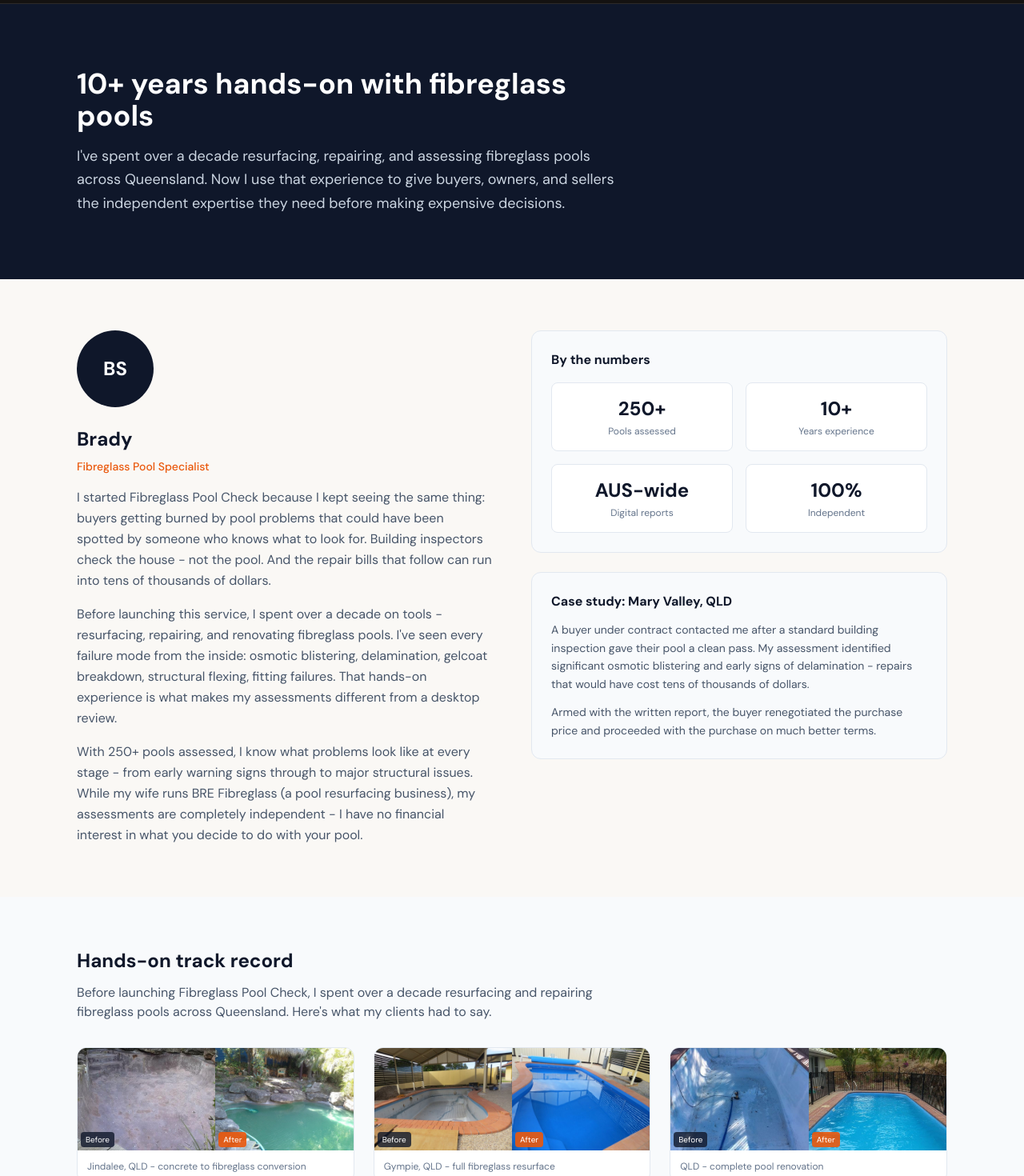
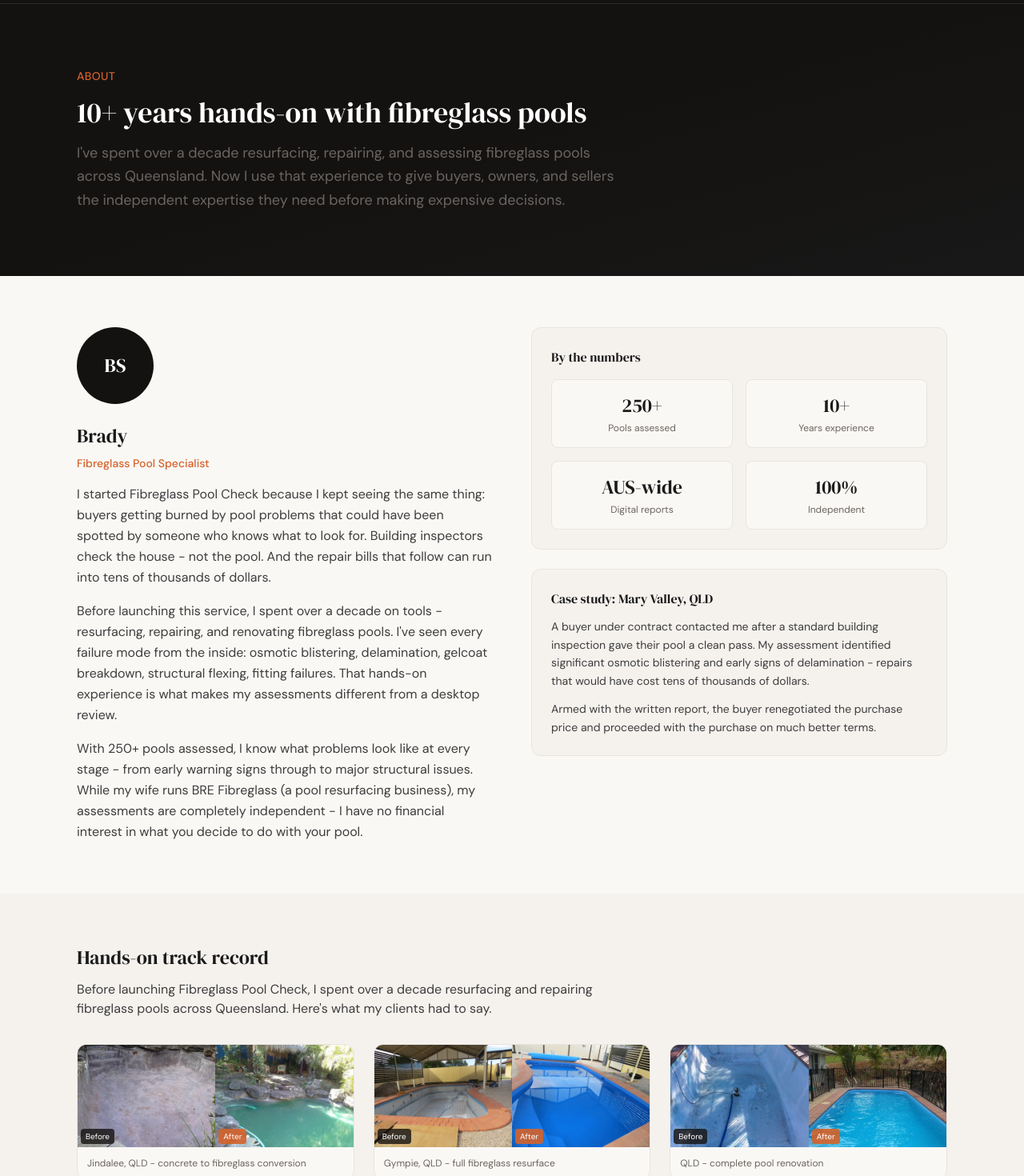
Before and after one commit to fibreglasspoolcheck/fibreglass-pool-check, a Next.js app: page /About in a window 1280 px wide. Shown: the part 60-1530 px from the top of the page at 80% size. Built offline with nearby package versions, Linux system fonts and the light colour scheme.

Commit message:
feat: update About page to editorial design

```diff
--- a/app/About/page.jsx
+++ b/app/About/page.jsx
@@ -1,6 +1,7 @@
 import Link from 'next/link'
 import Image from 'next/image'
 import BreadcrumbSchema from '../../components/BreadcrumbSchema'
+import DarkCTA from '../../components/DarkCTA'
 
 export const metadata = {
   title: 'About Fibreglass Pool Check | Independent Fibreglass Pool Specialist',
@@ -47,27 +48,29 @@
         { name: 'Home', url: '/' },
         { name: 'About', url: '/About' }
       ]} />
-      <section className="bg-slate-900 text-white py-16 lg:py-20">
-        <div className="max-w-6xl mx-auto px-4 sm:px-6 lg:px-8">
+      <section className="bg-deep text-white py-16 lg:py-20 relative overflow-hidden">
+        <div className="absolute inset-0 bg-gradient-to-br from-deep via-deep to-ink/80 pointer-events-none" />
+        <div className="max-w-6xl mx-auto px-4 sm:px-6 lg:px-8 relative">
           <div className="max-w-2xl">
-            <h1 className="text-4xl font-bold mb-4">10+ years hands-on with fibreglass pools</h1>
-            <p className="text-slate-300 text-lg leading-relaxed">
+            <div className="text-accent text-sm font-medium tracking-wide uppercase mb-4">About</div>
+            <h1 className="font-serif text-4xl mb-4">10+ years hands-on with fibreglass pools</h1>
+            <p className="text-warm-grey text-lg leading-relaxed">
               I've spent over a decade resurfacing, repairing, and assessing fibreglass pools across Queensland. Now I use that experience to give buyers, owners, and sellers the independent expertise they need before making expensive decisions.
             </p>
           </div>
         </div>
       </section>
 
-      <section className="py-16">
+      <section className="bg-cream py-16">
         <div className="max-w-6xl mx-auto px-4 sm:px-6 lg:px-8">
           <div className="grid grid-cols-1 lg:grid-cols-2 gap-12 items-start">
             <div>
-              <div className="w-24 h-24 bg-slate-900 rounded-full mb-6 flex items-center justify-center">
-                <span className="text-white text-2xl font-bold">BS</span>
+              <div className="w-24 h-24 bg-deep rounded-full mb-6 flex items-center justify-center">
+                <span className="text-white text-2xl font-serif">BS</span>
               </div>
-              <h2 className="text-2xl font-bold text-slate-900 mb-2">Brady</h2>
-              <div className="text-orange-600 text-sm font-medium mb-4">Fibreglass Pool Specialist</div>
-              <div className="space-y-4 text-slate-600 leading-relaxed">
+              <h2 className="font-serif text-2xl text-ink mb-2">Brady</h2>
+              <div className="text-accent text-sm font-medium mb-4">Fibreglass Pool Specialist</div>
+              <div className="space-y-4 text-ink-light leading-relaxed">
                 <p>
                   I started Fibreglass Pool Check because I kept seeing the same thing: buyers getting burned by pool problems that could have been spotted by someone who knows what to look for. Building inspectors check the house  -  not the pool. And the repair bills that follow can run into tens of thousands of dollars.
                 </p>
@@ -81,8 +84,8 @@
             </div>
 
             <div className="space-y-6">
-              <div className="bg-slate-50 border border-slate-200 rounded-xl p-6">
-                <h3 className="font-bold text-slate-900 mb-4">By the numbers</h3>
+              <div className="bg-warm-white border border-border-warm rounded-xl p-6">
+                <h3 className="font-serif text-ink mb-4">By the numbers</h3>
                 <div className="grid grid-cols-2 gap-4">
                   {[
                     { stat: '250+', label: 'Pools assessed' },
@@ -90,20 +93,20 @@
                     { stat: 'AUS-wide', label: 'Digital reports' },
                     { stat: '100%', label: 'Independent' },
                   ].map((item) => (
-                    <div key={item.label} className="text-center py-4 border border-slate-200 rounded-lg bg-white">
-                      <div className="text-2xl font-bold text-slate-900">{item.stat}</div>
-                      <div className="text-xs text-slate-500 mt-1">{item.label}</div>
+                    <div key={item.label} className="text-center py-4 border border-border-warm rounded-lg bg-cream">
+                      <div className="text-2xl font-serif text-ink">{item.stat}</div>
+                      <div className="text-xs text-warm-grey mt-1">{item.label}</div>
                     </div>
                   ))}
                 </div>
               </div>
 
-              <div className="bg-slate-50 border border-slate-200 rounded-xl p-6">
-                <h3 className="font-bold text-slate-900 mb-3">Case study: Mary Valley, QLD</h3>
-                <p className="text-slate-600 text-sm leading-relaxed mb-3">
+              <div className="bg-warm-white border border-border-warm rounded-xl p-6">
+                <h3 className="font-serif text-ink mb-3">Case study: Mary Valley, QLD</h3>
+                <p className="text-ink-light text-sm leading-relaxed mb-3">
                   A buyer under contract contacted me after a standard building inspection gave their pool a clean pass. My assessment identified significant osmotic blistering and early signs of delamination  -  repairs that would have cost tens of thousands of dollars.
                 </p>
-                <p className="text-slate-600 text-sm leading-relaxed">
+                <p className="text-ink-light text-sm leading-relaxed">
                   Armed with the written report, the buyer renegotiated the purchase price and proceeded with the purchase on much better terms.
                 </p>
               </div>
@@ -113,60 +116,60 @@
       </section>
 
       {/* Hands-on track record */}
-      <section className="bg-slate-50 py-16">
+      <section className="bg-warm-white py-16">
         <div className="max-w-6xl mx-auto px-4 sm:px-6 lg:px-8">
-          <h2 className="text-2xl font-bold text-slate-900 mb-3">Hands-on track record</h2>
-          <p className="text-slate-600 mb-8 max-w-2xl">
+          <h2 className="font-serif text-2xl text-ink mb-3">Hands-on track record</h2>
+          <p className="text-ink-light mb-8 max-w-2xl">
             Before launching Fibreglass Pool Check, I spent over a decade resurfacing and repairing fibreglass pools across Queensland. Here's what my clients had to say.
           </p>
 
           {/* Before/after gallery */}
           <div className="grid grid-cols-1 md:grid-cols-3 gap-6 mb-10">
-            <div className="rounded-xl overflow-hidden border border-slate-200 bg-white">
+            <div className="rounded-xl overflow-hidden border border-border-warm bg-cream">
               <div className="grid grid-cols-2">
                 <div className="relative">
                   <Image src="/images/hooper-before.jpg" alt="Pool before renovation  -  Hooper project" width={300} height={260} className="w-full h-32 object-cover" />
-                  <span className="absolute bottom-1 left-1 bg-slate-900/80 text-white text-[10px] px-1.5 py-0.5 rounded">Before</span>
+                  <span className="absolute bottom-1 left-1 bg-deep/80 text-white text-[10px] px-1.5 py-0.5 rounded">Before</span>
                 </div>
                 <div className="relative">
                   <Image src="/images/hooper-after.jpg" alt="Pool after renovation  -  Hooper project" width={300} height={260} className="w-full h-32 object-cover" />
-                  <span className="absolute bottom-1 left-1 bg-orange-600/90 text-white text-[10px] px-1.5 py-0.5 rounded">After</span>
+                  <span className="absolute bottom-1 left-1 bg-accent/90 text-white text-[10px] px-1.5 py-0.5 rounded">After</span>
                 </div>
               </div>
               <div className="p-3">
-                <p className="text-slate-500 text-xs">Jindalee, QLD  -  concrete to fibreglass conversion</p>
+                <p className="text-warm-grey text-xs">Jindalee, QLD  -  concrete to fibreglass conversion</p>
               </div>
             </div>
 
-            <div className="rounded-xl overflow-hidden border border-slate-200 bg-white">
+            <div className="rounded-xl overflow-hidden border border-border-warm bg-cream">
               <div className="grid grid-cols-2">
                 <div className="relative">
                   <Image src="/images/walsh-before.jpg" alt="Pool before renovation  -  Walsh project" width={300} height={260} className="w-full h-32 object-cover" />
-                  <span className="absolute bottom-1 left-1 bg-slate-900/80 text-white text-[10px] px-1.5 py-0.5 rounded">Before</span>
+                  <span className="absolute bottom-1 left-1 bg-deep/80 text-white text-[10px] px-1.5 py-0.5 rounded">Before</span>
                 </div>
                 <div className="relative">
                   <Image src="/images/walsh-after.jpg" alt="Pool after renovation  -  Walsh project" width={300} height={260} className="w-full h-32 object-cover" />
-                  <span className="absolute bottom-1 left-1 bg-orange-600/90 text-white text-[10px] px-1.5 py-0.5 rounded">After</span>
+                  <span className="absolute bottom-1 left-1 bg-accent/90 text-white text-[10px] px-1.5 py-0.5 rounded">After</span>
                 </div>
               </div>
               <div className="p-3">
-                <p className="text-slate-500 text-xs">Gympie, QLD  -  full fibreglass resurface</p>
+                <p className="text-warm-grey text-xs">Gympie, QLD  -  full fibreglass resurface</p>
               </div>
             </div>
 
-            <div className="rounded-xl overflow-hidden border border-slate-200 bg-white">
+            <div className="rounded-xl overflow-hidden border border-border-warm bg-cream">
               <div className="grid grid-cols-2">
                 <div className="relative">
                   <Image src="/images/fowler-before.jpg" alt="Pool before renovation  -  Fowler project" width={300} height={260} className="w-full h-32 object-cover" />
-                  <span className="absolute bottom-1 left-1 bg-slate-900/80 text-white text-[10px] px-1.5 py-0.5 rounded">Before</span>
+                  <span className="absolute bottom-1 left-1 bg-deep/80 text-white text-[10px] px-1.5 py-0.5 rounded">Before</span>
                 </div>
                 <div className="relative">
                   <Image src="/images/fowler-after.jpg" alt="Pool after renovation  -  Fowler project" width={300} height={260} className="w-full h-32 object-cover" />
-                  <span className="absolute bottom-1 left-1 bg-orange-600/90 text-white text-[10px] px-1.5 py-0.5 rounded">After</span>
+                  <span className="absolute bottom-1 left-1 bg-accent/90 text-white text-[10px] px-1.5 py-0.5 rounded">After</span>
                 </div>
               </div>
               <div className="p-3">
-                <p className="text-slate-500 text-xs">QLD  -  complete pool renovation</p>
+                <p className="text-warm-grey text-xs">QLD  -  complete pool renovation</p>
               </div>
             </div>
           </div>
@@ -225,7 +228,7 @@
                 image: "/images/maryvalley-after.jpg",
               },
             ].map((item) => (
-              <div key={item.name} className="bg-white border border-slate-200 rounded-xl overflow-hidden flex flex-col sm:flex-row">
+              <div key={item.name} className="bg-cream border border-border-warm rounded-xl overflow-hidden flex flex-col sm:flex-row">
                 <div className="relative w-full sm:w-48 h-40 sm:h-auto flex-shrink-0">
                   <Image
                     src={item.image}
@@ -235,13 +238,13 @@
                   />
                 </div>
                 <div className="p-5 flex flex-col justify-center">
-                  <svg className="w-5 h-5 text-orange-600/30 mb-2 flex-shrink-0" fill="currentColor" viewBox="0 0 24 24">
+                  <svg className="w-5 h-5 text-accent/30 mb-2 flex-shrink-0" fill="currentColor" viewBox="0 0 24 24">
                     <path d="M14.017 21v-7.391c0-5.704 3.731-9.57 8.983-10.609l.995 2.151c-2.432.917-3.995 3.638-3.995 5.849h4v10h-9.983zm-14.017 0v-7.391c0-5.704 3.748-9.57 9-10.609l.996 2.151c-2.433.917-3.996 3.638-3.996 5.849h3.983v10h-9.983z"/>
                   </svg>
-                  <p className="text-slate-700 text-sm leading-relaxed mb-3">{item.quote}</p>
+                  <p className="text-ink-light text-sm leading-relaxed mb-3">{item.quote}</p>
                   <div className="text-sm">
-                    <span className="font-semibold text-slate-900">{item.name}</span>
-                    {item.location && <span className="text-slate-400 ml-1"> -  {item.location}</span>}
+                    <span className="font-semibold text-ink">{item.name}</span>
+                    {item.location && <span className="text-warm-grey ml-1"> -  {item.location}</span>}
                   </div>
                 </div>
               </div>
@@ -250,9 +253,9 @@
         </div>
       </section>
 
-      <section className="py-16">
+      <section className="bg-cream py-16">
         <div className="max-w-6xl mx-auto px-4 sm:px-6 lg:px-8">
-          <h2 className="text-2xl font-bold text-slate-900 mb-8">How I work</h2>
+          <h2 className="font-serif text-2xl text-ink mb-8">How I work</h2>
           <div className="grid grid-cols-1 md:grid-cols-3 gap-6">
             {[
               {
@@ -268,37 +271,16 @@
                 body: 'My reports are written to be understood by people who are not pool experts. No jargon  -  just clear findings and actionable guidance.'
               },
             ].map((item) => (
-              <div key={item.title} className="bg-white border border-slate-200 rounded-xl p-6">
-                <h3 className="font-semibold text-slate-900 mb-2">{item.title}</h3>
-                <p className="text-slate-600 text-sm leading-relaxed">{item.body}</p>
+              <div key={item.title} className="bg-warm-white border border-border-warm rounded-xl p-6">
+                <h3 className="font-serif text-ink mb-2">{item.title}</h3>
+                <p className="text-ink-light text-sm leading-relaxed">{item.body}</p>
               </div>
             ))}
           </div>
         </div>
       </section>
 
-      <section className="bg-slate-900 py-16">
-        <div className="max-w-6xl mx-auto px-4 sm:px-6 lg:px-8 text-center">
-          <h2 className="text-2xl font-bold text-white mb-4">Ready to get started?</h2>
-          <p className="text-slate-300 mb-8 max-w-md mx-auto text-sm">
-            Order a report, review your quote, or grab the free Red Flags Guide.
-          </p>
-          <div className="flex flex-col sm:flex-row gap-3 justify-center">
-            <Link
-              href="/PoolCheckReport/order"
-              className="bg-orange-600 hover:bg-orange-700 text-white px-6 py-3 rounded-lg font-medium transition-colors"
-            >
-              Order a Pool Check Report
-            </Link>
-            <Link
-              href="/Contact"
-              className="border border-white/30 hover:border-white/60 text-white px-6 py-3 rounded-lg font-medium transition-colors"
-            >
-              Get in touch
-            </Link>
-          </div>
-        </div>
-      </section>
+      <DarkCTA />
     </>
   )
 }
```
